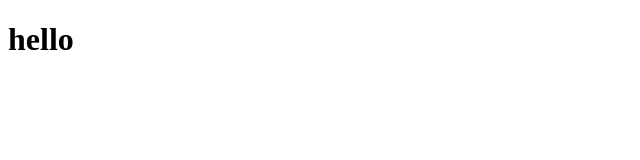
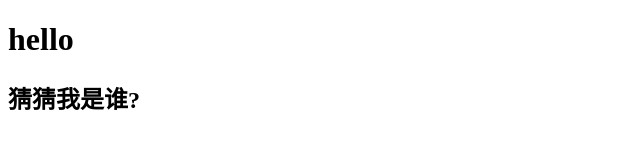
Before and after one commit to deerayly/deerayLearn, a plain HTML site: page index.html in a window 1280 px wide. Shown: the whole page, without its empty margins (0-640 px from the left). Drawn offline with Linux system fonts and the light colour scheme.

Commit message:
修改了index.html by deeray

```diff
--- a/index.html
+++ b/index.html
@@ -8,5 +8,6 @@
 </head>
 <body>
     <h1>hello</h1>
+    <h2>猜猜我是谁?</h2>
 </body>
 </html>
```
